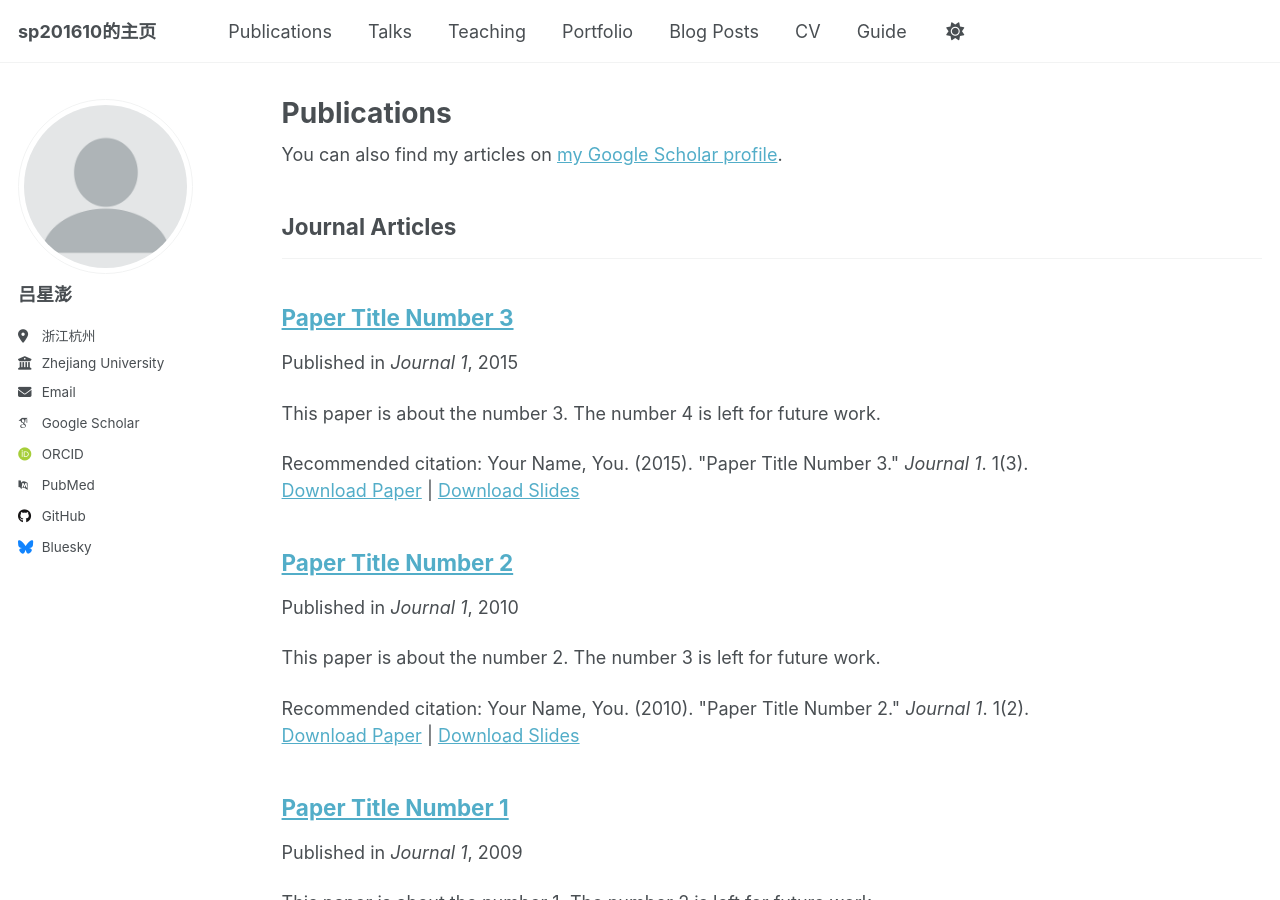
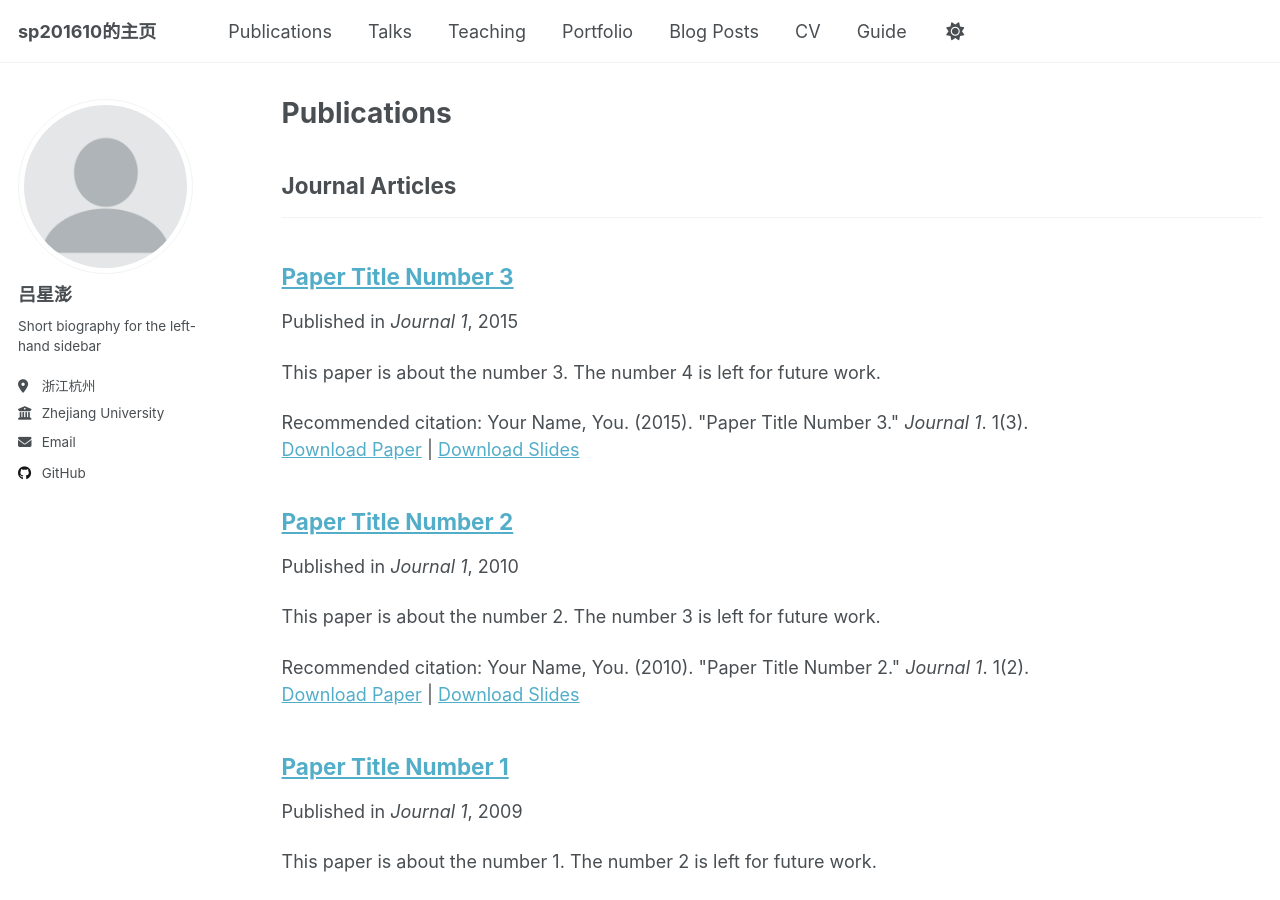
Before and after one commit to sp201610/sp201610.github.io, a Jekyll site: the page built from _pages/publications.html, in a window 1280 px wide and 900 px high. Built offline with Jekyll 4.4.1, drawn with Linux system fonts in a browser that asks for light colours; some web fonts are replaced; some of the changed lines change nothing that is shown.

Commit message:
Update _config.yml

```diff
--- a/_config.yml
+++ b/_config.yml
@@ -30,29 +30,28 @@ author:
   employer         : "Zhejiang University"
   uri              : # URL
   email            : "sp201610@foxmail.com"
-  bio              : ""
 
   # Academic websites
-  academia         : # URL
-  arxiv            : # URL - Update with the correct link to your profile
-  googlescholar    : "https://scholar.google.com/citations?user=PS_CX0AAAAAJ"
-  impactstory      : # URL
-  orcid            : "http://orcid.org/yourorcidurl"
-  semantic         : # URL
-  pubmed           : "https://www.ncbi.nlm.nih.gov/pubmed/?term=john+snow"
-  researchgate     : # URL
-  scopus           : # URL
+  # academia         : # URL
+  # arxiv            : # URL - Update with the correct link to your profile
+  # googlescholar    : "https://scholar.google.com/citations?user=PS_CX0AAAAAJ"
+  # impactstory      : # URL
+  # orcid            : "http://orcid.org/yourorcidurl"
+  # semantic         : # URL
+  # pubmed           : "https://www.ncbi.nlm.nih.gov/pubmed/?term=john+snow"
+  # researchgate     : # URL
+  # scopus           : # URL
 
   # Repositories and software development
-  bitbucket        : # Username - Update with your username on the site
+  bitbucket        : # sp201610
   codepen          : # Username
   dribbble         : # Username
-  github           : "academicpages"
+  github           : "sp201610"
   kaggle           : # Username
   stackoverflow    : # User number or user number and name (i.e., use "1" or "1/jeff-atwood")
 
   # Social media
-  bluesky          : "bsky.app" # Replace this with you Bluesky username
+  bluesky          : # "bsky.app" # Replace this with you Bluesky username
   facebook         : # Username
   flickr           : # Username
   foursquare       : # Username
```
